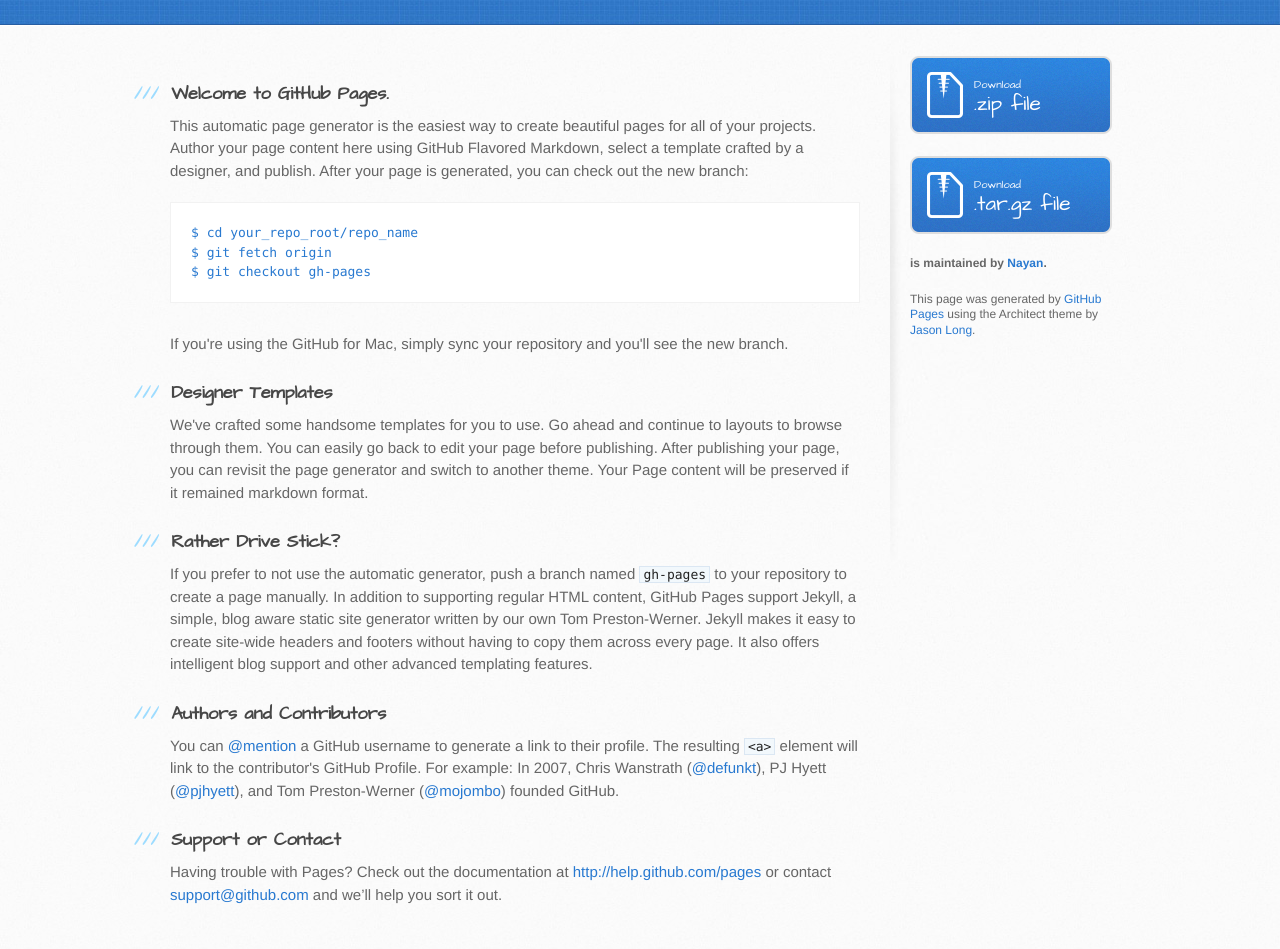
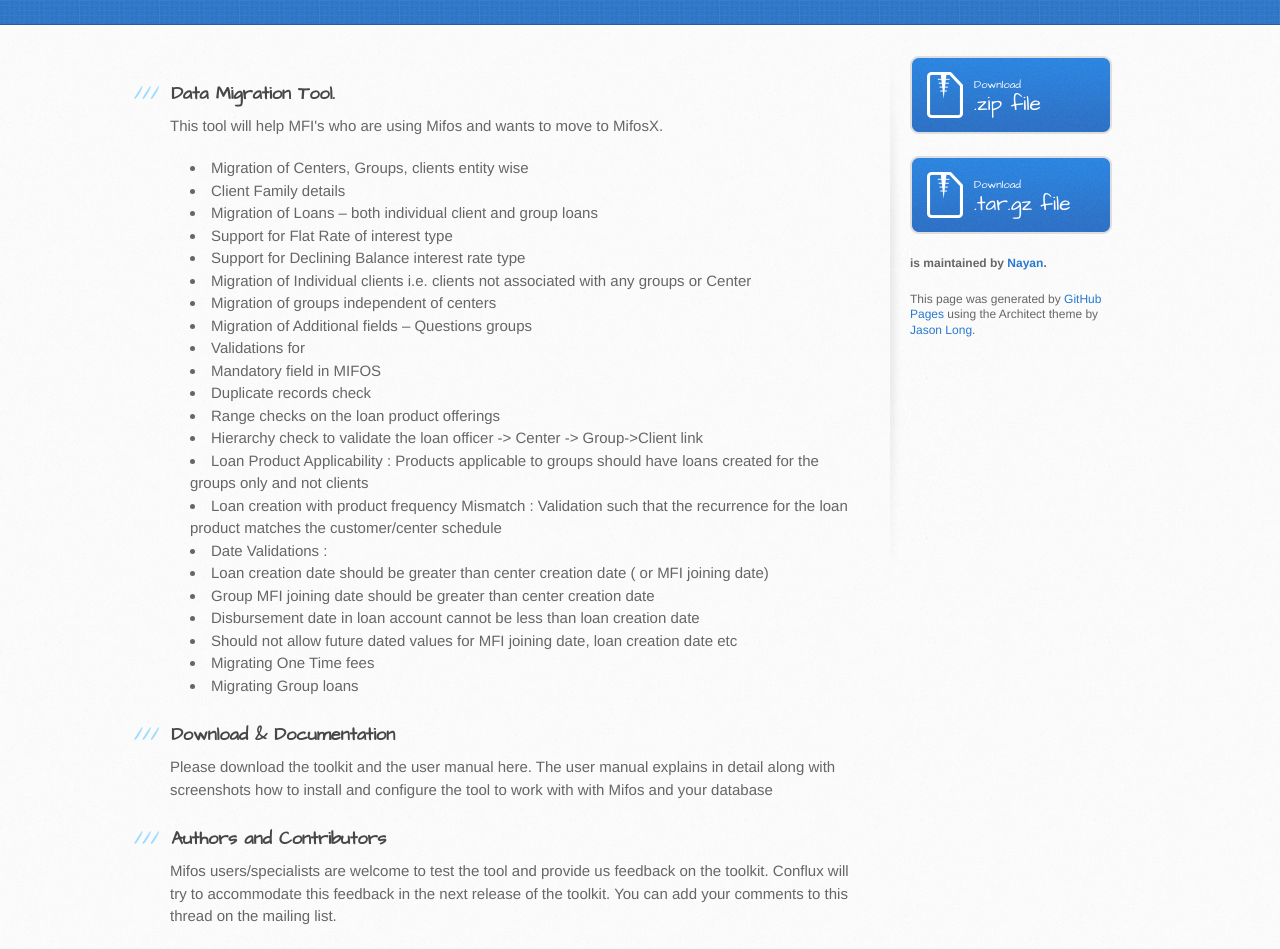
Before and after one commit to openMF/move-to-mifosx, a plain HTML site: page index.html in a window 1280 px wide. Shown: the part 210-1159 px from the top of the page. Drawn offline with Linux system fonts and the light colour scheme.

```diff
--- a/index.html
+++ b/index.html
@@ -13,13 +13,13 @@
     <script src="//html5shiv.googlecode.com/svn/trunk/html5.js"></script>
     <![endif]-->
 
-    <title>Move To Mifosx by Nayan</title>
+    <title>Move To MifosX by Nayan</title>
   </head>
 
   <body>
     <header>
       <div class="inner">
-        <h1>Move To Mifosx</h1>
+        <h1>Move To MifosX</h1>
         <h2>A migration tool to migrate data from Mifos 2.x to MifosX</h2>
         <a href="https://github.com/Nayan/move-to-mifosx" class="button"><small>View project on</small>GitHub</a>
       </div>
@@ -29,36 +29,45 @@
       <div class="inner clearfix">
         <section id="main-content">
           <h3>
-<a name="welcome-to-github-pages" class="anchor" href="#welcome-to-github-pages"><span class="octicon octicon-link"></span></a>Welcome to GitHub Pages.</h3>
+<a name="data-migration-tool" class="anchor" href="#data-migration-tool"><span class="octicon octicon-link"></span></a>Data Migration Tool.</h3>
 
-<p>This automatic page generator is the easiest way to create beautiful pages for all of your projects. Author your page content here using GitHub Flavored Markdown, select a template crafted by a designer, and publish. After your page is generated, you can check out the new branch:</p>
+<p>This tool will help MFI's who are using Mifos and wants to move to MifosX. </p>
 
-<pre><code>$ cd your_repo_root/repo_name
-$ git fetch origin
-$ git checkout gh-pages
-</code></pre>
+<ul>
+<li>  Migration of Centers, Groups, clients entity wise</li>
+<li>        Client Family details</li>
+<li>    Migration of Loans – both individual client and group loans</li>
+<li>        Support for Flat Rate of interest type</li>
+<li>        Support for Declining Balance interest rate type</li>
+<li>    Migration of Individual clients i.e. clients not associated with any groups or Center</li>
+<li>    Migration of groups independent of centers</li>
+<li>    Migration of Additional fields – Questions groups</li>
+<li>    Validations for</li>
+<li>        Mandatory field in MIFOS</li>
+<li>        Duplicate records check</li>
+<li>        Range checks on the loan product offerings</li>
+<li>        Hierarchy check to validate the loan officer -&gt; Center -&gt; Group-&gt;Client link</li>
+<li>        Loan Product Applicability : Products applicable to groups should have loans created for the groups only and not clients</li>
+<li>        Loan creation with product frequency Mismatch : Validation such that the recurrence for the loan product matches the customer/center schedule</li>
+<li>    Date Validations :</li>
+<li>        Loan creation date should be greater than center creation date ( or MFI joining date)</li>
+<li>        Group  MFI joining date should be greater than center creation date</li>
+<li>        Disbursement date in loan account cannot be less than loan creation date</li>
+<li>        Should not allow future dated values for MFI joining date, loan creation date etc</li>
+<li>    Migrating One Time fees</li>
+<li>    Migrating Group loans</li>
+</ul><h3>
+<a name="download--documentation" class="anchor" href="#download--documentation"><span class="octicon octicon-link"></span></a>Download &amp; Documentation</h3>
 
-<p>If you're using the GitHub for Mac, simply sync your repository and you'll see the new branch.</p>
-
-<h3>
-<a name="designer-templates" class="anchor" href="#designer-templates"><span class="octicon octicon-link"></span></a>Designer Templates</h3>
-
-<p>We've crafted some handsome templates for you to use. Go ahead and continue to layouts to browse through them. You can easily go back to edit your page before publishing. After publishing your page, you can revisit the page generator and switch to another theme. Your Page content will be preserved if it remained markdown format.</p>
-
-<h3>
-<a name="rather-drive-stick" class="anchor" href="#rather-drive-stick"><span class="octicon octicon-link"></span></a>Rather Drive Stick?</h3>
-
-<p>If you prefer to not use the automatic generator, push a branch named <code>gh-pages</code> to your repository to create a page manually. In addition to supporting regular HTML content, GitHub Pages support Jekyll, a simple, blog aware static site generator written by our own Tom Preston-Werner. Jekyll makes it easy to create site-wide headers and footers without having to copy them across every page. It also offers intelligent blog support and other advanced templating features.</p>
+<p>Please download the toolkit and the user manual here. The user manual explains in detail along with screenshots how to install and configure the tool to work with with Mifos and your database</p>
 
 <h3>
 <a name="authors-and-contributors" class="anchor" href="#authors-and-contributors"><span class="octicon octicon-link"></span></a>Authors and Contributors</h3>
 
-<p>You can <a href="https://github.com/blog/821" class="user-mention">@mention</a> a GitHub username to generate a link to their profile. The resulting <code>&lt;a&gt;</code> element will link to the contributor's GitHub Profile. For example: In 2007, Chris Wanstrath (<a href="https://github.com/defunkt" class="user-mention">@defunkt</a>), PJ Hyett (<a href="https://github.com/pjhyett" class="user-mention">@pjhyett</a>), and Tom Preston-Werner (<a href="https://github.com/mojombo" class="user-mention">@mojombo</a>) founded GitHub.</p>
+<p>Mifos users/specialists are welcome to test the tool and provide us feedback on the toolkit. Conflux will try to accommodate this feedback in the next release of the toolkit. You can add your comments to this thread on the mailing list.</p>
 
 <h3>
 <a name="support-or-contact" class="anchor" href="#support-or-contact"><span class="octicon octicon-link"></span></a>Support or Contact</h3>
-
-<p>Having trouble with Pages? Check out the documentation at <a href="http://help.github.com/pages">http://help.github.com/pages</a> or contact <a href="mailto:support@github.com">support@github.com</a> and we’ll help you sort it out.</p>
         </section>
 
         <aside id="sidebar">
```
Also changed, not shown: params.json (+1 -1 lines).
